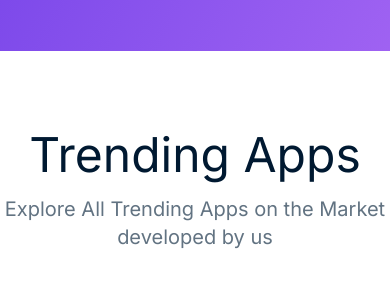
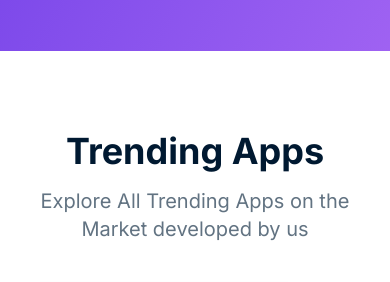
Before and after one commit to Big-Smokkee/Hero.io, a React (Vite) app: page / in a window 390 px wide. Shown: the part 1381-1663 px from the top of the page. Built offline with nearby package versions, Linux system fonts and the light colour scheme; a web font is replaced by a local one.

Commit message:
fix; responsiveness

```diff
--- a/src/components/TrendindApps/TrendindApps.jsx
+++ b/src/components/TrendindApps/TrendindApps.jsx
@@ -11,8 +11,8 @@ const TrendindApps = ({ appsData }) => {
     }
     return (
         <div className='mt-20 inter'>
-            <h2 className='text-[#001931] text-5xl text-center mb-4'>Trending Apps</h2>
-            <p className='text-[#627382] text-xl text-center mb-10'>Explore All Trending Apps on the Market developed by us</p>
+            <h2 className='text-[#001931] font-bold text-4xl md:text-5xl text-center mb-4'>Trending Apps</h2>
+            <p className='text-[#627382] text-xl text-center mb-10 px-6 md:px-20'>Explore All Trending Apps on the Market developed by us</p>
             <div className='grid grid-cols-1 md:grid-cols-2 lg:grid-cols-4 gap-4 px-6 md:px-20'>
                 {
                     trendingApp.map(app => <TrendingApp app={app} key={app.id}></TrendingApp>)
```
